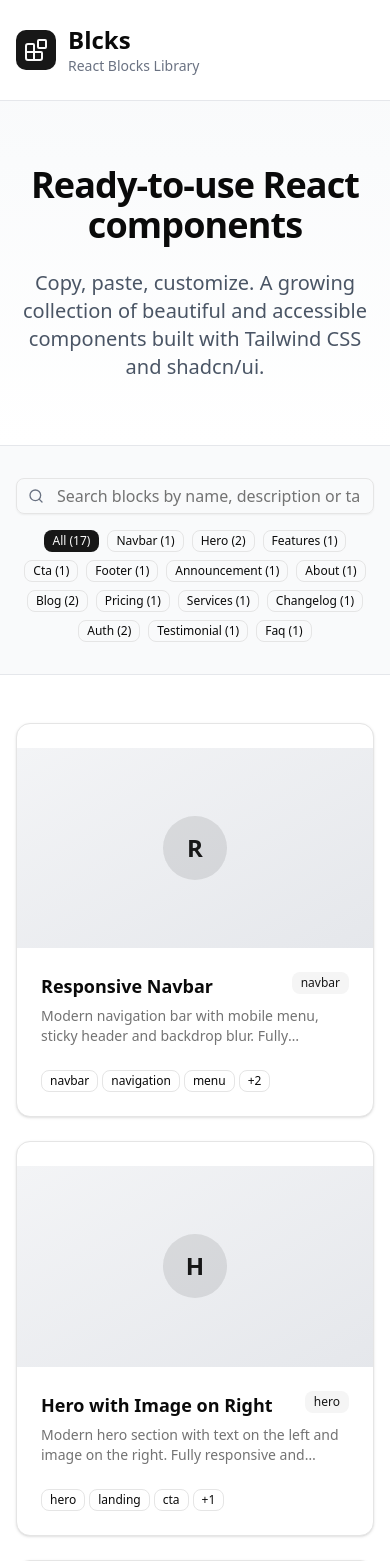
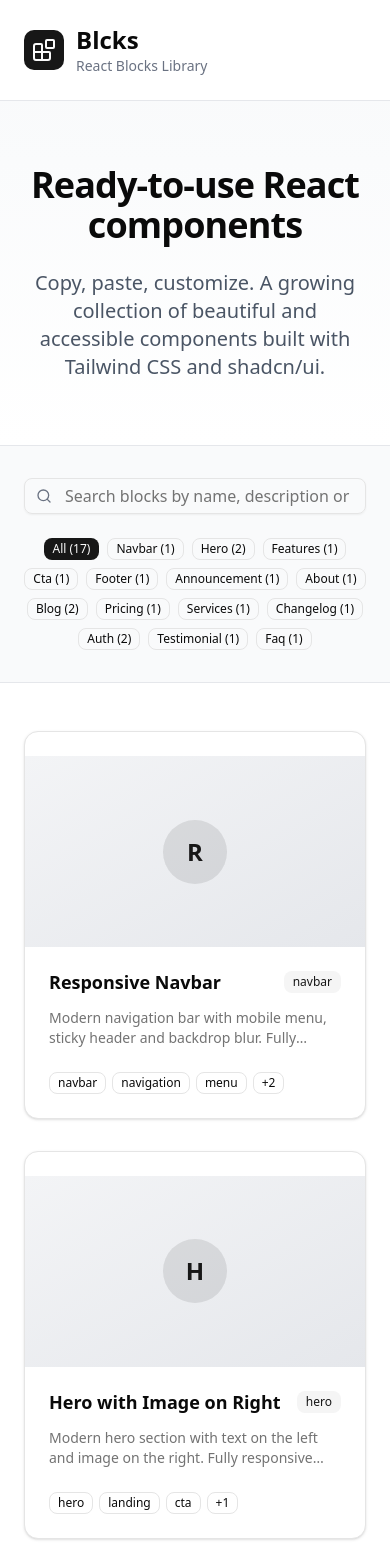
Before and after one commit to igorsoares0/blcks, a Next.js app: page / in a window 390 px wide. Shown: the top 1561 px of the page. Built offline with nearby package versions, Linux system fonts and the light colour scheme.

Commit message:
improve alignment on home page

```diff
--- a/src/app/page.tsx
+++ b/src/app/page.tsx
@@ -28,7 +28,7 @@ export default function Home() {
     <div className="min-h-screen bg-background">
       {/* Header */}
       <header className="border-b border-gray-200 dark:border-gray-800">
-        <div className="container mx-auto px-4 py-6">
+        <div className="container mx-auto px-6 md:px-8 lg:px-12 py-6">
           <div className="flex items-center gap-3">
             <div className="flex items-center justify-center w-10 h-10 rounded-lg bg-primary">
               <Blocks className="h-6 w-6 text-primary-foreground" />
@@ -43,7 +43,7 @@ export default function Home() {
 
       {/* Hero Section */}
       <section className="border-b border-gray-200 dark:border-gray-800 bg-gradient-to-b from-gray-50 to-background dark:from-gray-900 dark:to-background">
-        <div className="container mx-auto px-4 py-16 md:py-24">
+        <div className="container mx-auto px-6 md:px-8 lg:px-12 py-16 md:py-24">
           <div className="max-w-3xl mx-auto text-center space-y-6">
             <h2 className="text-4xl md:text-5xl lg:text-6xl font-bold tracking-tight">
               Ready-to-use React components
@@ -57,10 +57,10 @@ export default function Home() {
 
       {/* Search & Filters */}
       <section className="border-b border-gray-200 dark:border-gray-800 bg-gray-50 dark:bg-gray-900">
-        <div className="container mx-auto px-4 py-8">
-          <div className="space-y-4">
+        <div className="container mx-auto px-6 md:px-8 lg:px-12 py-8">
+          <div className="space-y-6">
             {/* Search */}
-            <div className="relative max-w-xl mx-auto">
+            <div className="relative max-w-2xl mx-auto">
               <Search className="absolute left-3 top-1/2 -translate-y-1/2 h-4 w-4 text-gray-500" />
               <Input
                 type="text"
@@ -72,7 +72,7 @@ export default function Home() {
             </div>
 
             {/* Category Filters */}
-            <div className="flex flex-wrap gap-2 justify-center">
+            <div className="flex flex-wrap gap-2 justify-center max-w-4xl mx-auto">
               <Badge
                 variant={selectedCategory === null ? 'default' : 'outline'}
                 className="cursor-pointer"
@@ -99,7 +99,7 @@ export default function Home() {
       </section>
 
       {/* Blocks Grid */}
-      <section className="container mx-auto px-4 py-12">
+      <section className="container mx-auto px-6 md:px-8 lg:px-12 py-12">
         {filteredBlocks.length === 0 ? (
           <div className="text-center py-16">
             <p className="text-gray-500 text-lg">
@@ -107,7 +107,7 @@ export default function Home() {
             </p>
           </div>
         ) : (
-          <div className="grid gap-6 md:grid-cols-2 lg:grid-cols-3">
+          <div className="grid gap-8 md:grid-cols-2 lg:grid-cols-3">
             {filteredBlocks.map((block) => (
               <BlockCard key={block.id} block={block} />
             ))}
@@ -117,7 +117,7 @@ export default function Home() {
 
       {/* Footer */}
       <footer className="border-t border-gray-200 dark:border-gray-800 mt-16">
-        <div className="container mx-auto px-4 py-8">
+        <div className="container mx-auto px-6 md:px-8 lg:px-12 py-8">
           <div className="text-center text-sm text-gray-500">
             <p>Built with Next.js, Tailwind CSS and shadcn/ui</p>
             <p className="mt-2">Copy, paste, customize - It's that simple.</p>
--- a/src/components/block-card.tsx
+++ b/src/components/block-card.tsx
@@ -10,7 +10,7 @@ interface BlockCardProps {
 export function BlockCard({ block }: BlockCardProps) {
   return (
     <Link href={`/blocks/${block.category}/${block.id}`}>
-      <Card className="h-full transition-all hover:shadow-lg hover:border-primary/50 cursor-pointer group">
+      <Card className="h-full transition-all hover:shadow-lg hover:border-primary/50 cursor-pointer group flex flex-col">
         <div className="aspect-video w-full bg-gradient-to-br from-gray-100 to-gray-200 dark:from-gray-800 dark:to-gray-900 relative overflow-hidden">
           <div className="absolute inset-0 flex items-center justify-center p-4">
             <div className="text-center">
@@ -22,21 +22,21 @@ export function BlockCard({ block }: BlockCardProps) {
             </div>
           </div>
         </div>
-        <CardHeader>
-          <div className="flex items-start justify-between gap-2">
-            <CardTitle className="text-lg group-hover:text-primary transition-colors">
+        <CardHeader className="flex-1">
+          <div className="flex items-start justify-between gap-3 mb-2">
+            <CardTitle className="text-lg group-hover:text-primary transition-colors leading-tight">
               {block.name}
             </CardTitle>
-            <Badge variant="secondary" className="shrink-0">
+            <Badge variant="secondary" className="shrink-0 text-xs">
               {block.category}
             </Badge>
           </div>
-          <CardDescription className="line-clamp-2">
+          <CardDescription className="line-clamp-2 text-sm">
             {block.description}
           </CardDescription>
         </CardHeader>
-        <CardContent>
-          <div className="flex flex-wrap gap-1">
+        <CardContent className="pt-0">
+          <div className="flex flex-wrap gap-1.5">
             {block.tags.slice(0, 3).map((tag) => (
               <Badge key={tag} variant="outline" className="text-xs">
                 {tag}
```
Also changed, not shown: 1 other file (tests, documents, lock files or other folders).
